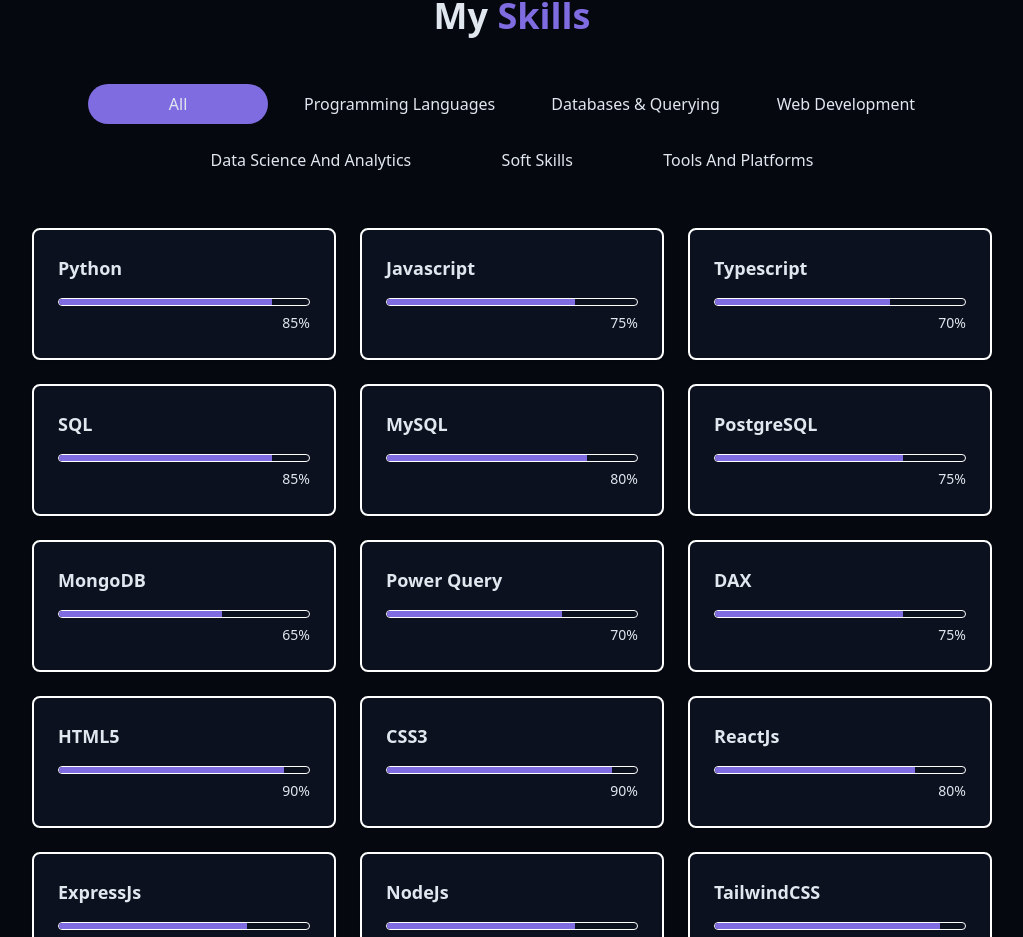
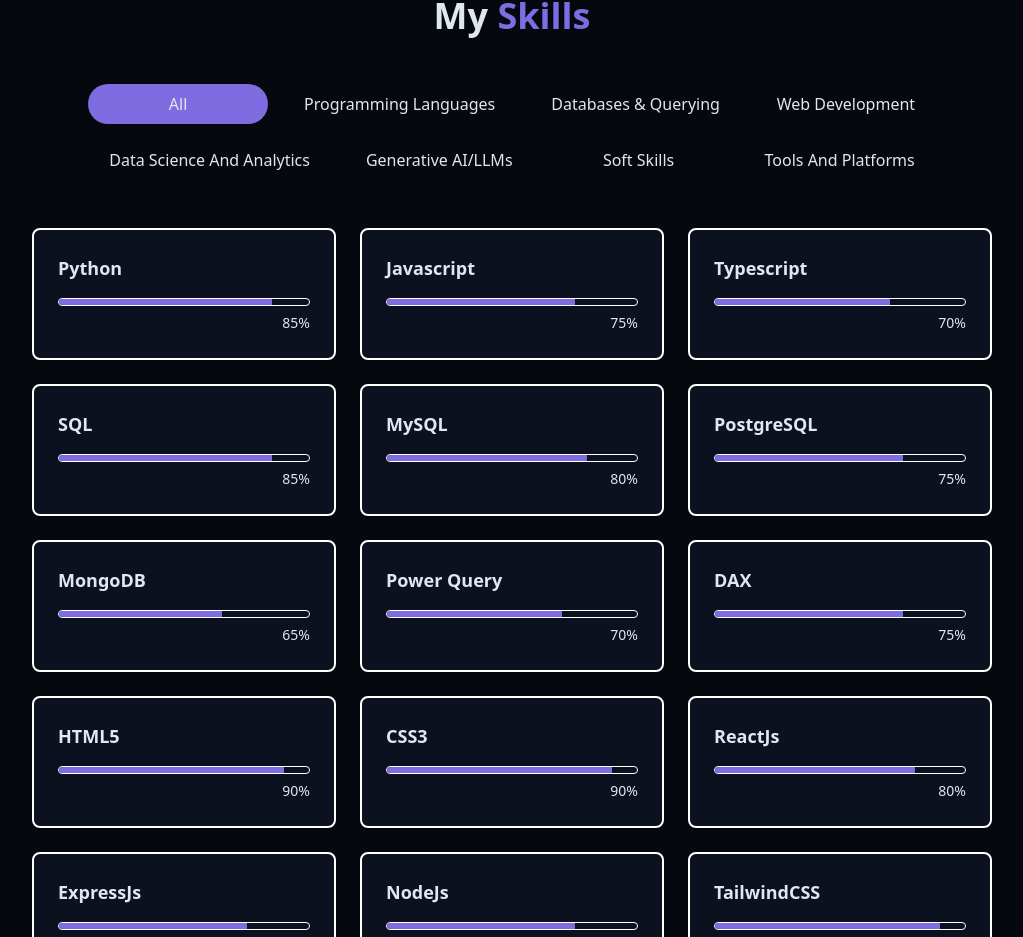
Before and after one commit to Kirtirajsinh08/portfolio_website, a React (Vite) app: page / in a window 1280 px wide. Shown: the part 2714-3651 px from the top of the page, without its empty margins (128-1151 px from the left). Built offline with nearby package versions, Linux system fonts and the light colour scheme.

Commit message:
Addition of LLM skills

```diff
--- a/src/components/Skills.jsx
+++ b/src/components/Skills.jsx
@@ -31,11 +31,11 @@
     { name: "Seaborn", level: 90, category: "Data Science and Analytics" },
     { name: "Power BI", level: 95, category: "Data Science and Analytics" },
     { name: "Excel", level: 75, category: "Data Science and Analytics" },
-    { name: "OpenAI API", level:70, category: "Generative AI / LLMs" },
-    { name: "Prompt Engineering", level:85, category: "Generative AI / LLMs" },
-    { name: "Lang Chain", level:65, category: "Generative AI / LLMs" },
-    { name: "Text Generation", level:70, category: "Generative AI / LLMs" },
-    { name: "RAG", level:65, category: "Generative AI / LLMs" },
+    { name: "OpenAI API", level:70, category: "Generative AI/LLMs" },
+    { name: "Prompt Engineering", level:85, category: "Generative AI/LLMs" },
+    { name: "Lang Chain", level:65, category: "Generative AI/LLMs" },
+    { name: "Text Generation", level:70, category: "Generative AI/LLMs" },
+    { name: "RAG", level:65, category: "Generative AI/LLMs" },
     { name: "Problem Solving", level: 85, category: "Soft Skills" },
     { name: "Public Speaking", level: 85, category: "Soft Skills" },
     { name: "Team Collaboration", level: 80, category: "Soft Skills" },
@@ -58,6 +58,7 @@
     "Databases & Querying",
     "Web Development",
     "Data Science and Analytics",
+    "Generative AI/LLMs",
     "Soft Skills",
     "Tools and Platforms"
 ];
```
